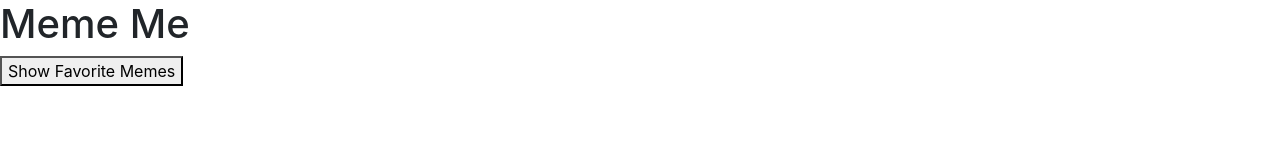
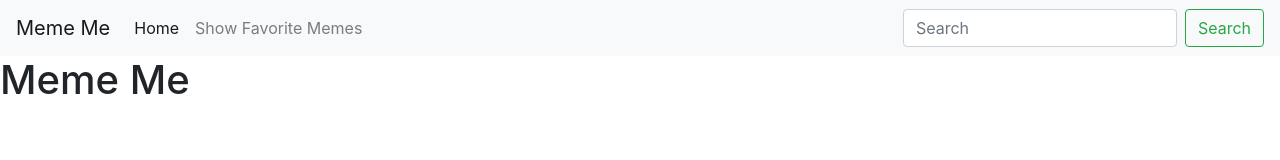
Before and after one commit to NzauM/phase1-project, a website: page index.html in a window 1280 px wide. Drawn offline with nearby package versions, Linux system fonts and the light colour scheme; no server answers.

Commit message:
complete search functionality

```diff
--- a/index.html
+++ b/index.html
@@ -11,8 +11,31 @@
     <link rel="stylesheet" href="./styles/styles.css">
   </head>
   <body>
+    <div class="navBar">
+      <nav class="navbar navbar-expand-lg navbar-light bg-light">
+        <a class="navbar-brand" href="#">Meme Me</a>
+        <button class="navbar-toggler" type="button" data-toggle="collapse" data-target="#navbarSupportedContent" aria-controls="navbarSupportedContent" aria-expanded="false" aria-label="Toggle navigation">
+          <span class="navbar-toggler-icon"></span>
+        </button>
+
+        <div class="collapse navbar-collapse" id="navbarSupportedContent">
+          <ul class="navbar-nav mr-auto">
+            <li class="nav-item active">
+              <a class="nav-link" href="#">Home <span class="sr-only">(current)</span></a>
+            </li>
+            <li class="nav-item">
+              <a class="nav-link" id="toggleMemes" onclick="showFavMemes()"> Show Favorite Memes </a>
+            </li>
+          </ul>
+          <div id="searchBar" class="form-inline my-2 my-lg-0">
+            <input class="form-control mr-sm-2" id="searchName" onchange="searchMemes()" type="search" placeholder="Search" aria-label="Search">
+            <button class="btn btn-outline-success my-2 my-sm-0" onclick="searchMemes()">Search</button>
+          </div>
+        </div>
+      </nav>
+    </div>
       <h1>Meme Me</h1>
-      <button id="toggleMemes" onclick="showFavMemes()"> Show Favorite Memes</button>
+      <!-- <button id="toggleMemes" onclick="showFavMemes()"> Show Favorite Memes</button> -->
       <div style="display: none;" id="favoriteMemesContainer" class="row">
 
       </div>
--- a/src/index.js
+++ b/src/index.js
@@ -15,6 +15,7 @@ function testJs(){
 }
 
 const memesContainer = document.getElementById('memesContainer')
+const likedMemesCont = document.getElementById('favoriteMemesContainer')
 
 const likedMems=[]
 
@@ -41,12 +42,12 @@ function pushtoLikedMems(memeId){
     favoriteBttn.id=memeId
     if(likedMems.includes(memeId)){
         // console.log(memeId)
-        favoriteBttn.textContent = "Ishaclickiwa"
-        favoriteBttn.classList.add('disabled')
-        favoriteBttn.disabled = true
+        // favoriteBttn.textContent = "Ishaclickiwa"
+        // favoriteBttn.classList.add('disabled')
+        // favoriteBttn.disabled = true
     }
     else{
-        favoriteBttn.textContent = "Bado haijaclickiwa"
+        // favoriteBttn.textContent = "Bado haijaclickiwa"
     }
 }
 
@@ -62,14 +63,17 @@ function formatButtons(memeId,favoriteBtn){
     // alert("tuko hapa")
     const favoriteBttn = favoriteBtn
     favoriteBttn.textContent = "Favorite"
-    favoriteBttn.classList.add('btn-danger')
     favoriteBttn.id=memeId
     if(likedMems.includes(memeId)){
         // alert("Allaaaahhhh")
         favoriteBttn.textContent = "Ishaclickiwa"
+        favoriteBttn.classList.add('disabled','btn-primary')
+        favoriteBttn.disabled = true
+
     }
     else{
         favoriteBttn.textContent = "Bado haijaclickiwa"
+        favoriteBttn.classList.add('btn-danger')
     }
 }
 
@@ -78,6 +82,8 @@ function renderMemes(data, container=memesContainer){
     console.log(container)
     const memeContainer = container
     const allmemes = data
+    console.log("All memes we are receiving")
+    console.log(allmemes)
             allmemes.map((meme)=>{
                 // formatButton(meme.id)
                 const memeCont = document.createElement('div')
@@ -99,6 +105,16 @@ function renderMemes(data, container=memesContainer){
                 favoriteBtn.onclick = function(){
                     favoriteAMeme(meme)
                 }
+                // if(memeContainer === likedMemesCont){
+                //     console.log("Imeingia")
+                //     const commentBtn = document.createElement('button')
+                //     commentBtn.textContent = "Comment"
+                //     commentBtn.classList.add('btn-primary')
+                //     memeContainer.appendChild(commentBtn)
+                //     commentBtn.onclick = function(){
+
+                //     }
+                // }
             })
 }
 
@@ -120,12 +136,13 @@ function favoriteAMeme(meme){
 
 function showFavMemes(){
     const allMemesCont = document.getElementById('favoriteMemesContainer')
-    allMemesCont.style.display = "block";
+    // allMemesCont.style.display = "block";
     const favMemesCont = document.getElementById('memesContainer')
     const toggleBtn = document.getElementById('toggleMemes')
     if(favMemesCont.style.display === "none"){
         allMemesCont.style.display = "none"
         favMemesCont.style.display = "block"
+        document.getElementById("searchBar").style.display = "inline"
         toggleBtn.textContent = "Show Favorite Memes"
         getFaveMemes()
     }
@@ -133,6 +150,7 @@ function showFavMemes(){
         allMemesCont.style.display = "block"
         favMemesCont.style.display = "none"
         toggleBtn.textContent = "Show All Memes"
+        document.getElementById("searchBar").style.display = "none"
     }
 }
 
@@ -142,6 +160,25 @@ function getFaveMemes(){
         .then((resp)=>resp.json())
         .then((data)=>{
                 renderMemes(data,likedMemesCont)
+        })
+}
+
+function searchMemes(){
+    const searchTerm = document.getElementById("searchName").value.toLowerCase()
+    fetch("https://api.imgflip.com/get_memes")
+        .then((resp)=>resp.json())
+        .then((data)=>{
+            const memes = data.data.memes
+            const searchedMemes = []
+            memes.map((meme)=>{
+                const memeName = (meme.name).toLowerCase();
+                if(memeName.includes(searchTerm)){
+                    searchedMemes.push(meme)
+                }
+                // renderMemes(searchedMemes)
+            })
+            memesContainer.innerHTML = ""
+            renderMemes(searchedMemes)
         })
 }
 
```
Also changed, not shown: package.json (added, +18 -0 lines), 1 other file.
